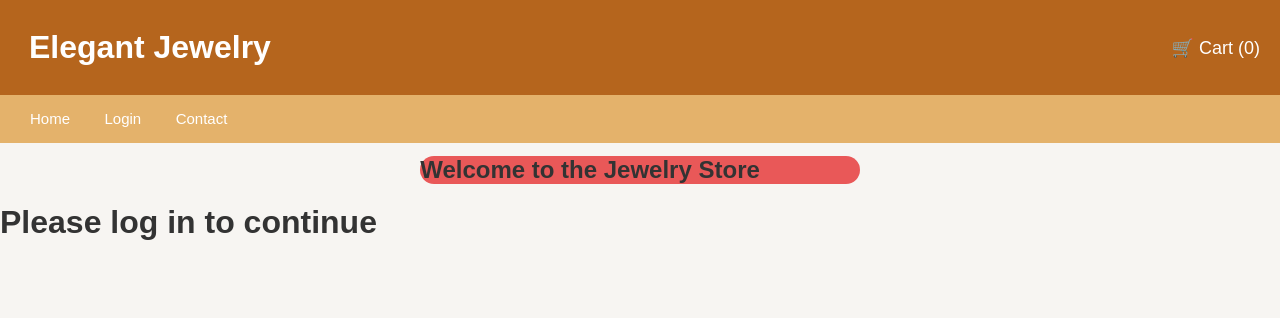
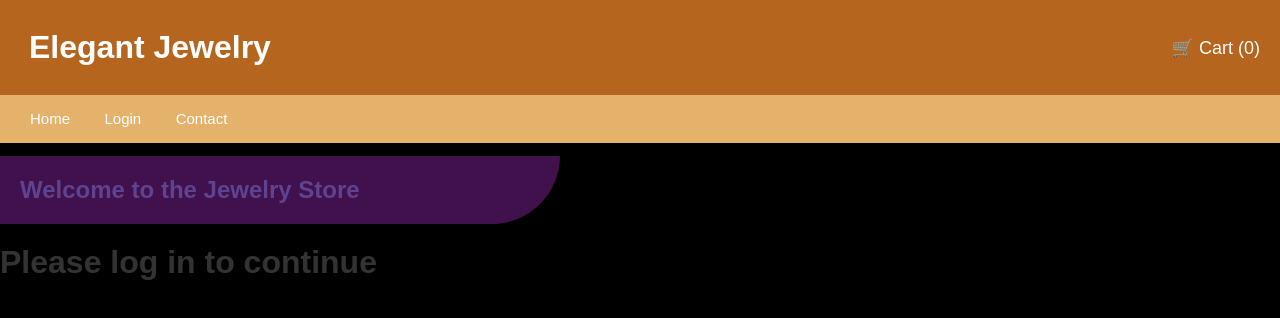
Before and after one commit to LardTheTard/shop, a plain HTML site: page public/login.html in a window 1280 px wide. Drawn offline with Linux system fonts and the light colour scheme.

Commit message:
login update

```diff
--- a/public/login.html
+++ b/public/login.html
@@ -5,7 +5,7 @@
     <title>title</title>
     <link rel="stylesheet" href="styles.css" />
 </head>
-<body>
+<body style ="background-color: black;">
 <header id="header1">
     <h1 style="padding: 9px;">Elegant Jewelry</h1>
     <div id="cart">
@@ -20,7 +20,7 @@
   </nav>
 </header>
 <div id="message">
-    <h2 style = "background: rgb(233, 88, 88); display: flex; justify-self: center; padding-right: 100px; border-radius: 20px; margin-top: 1%;">Welcome to the Jewelry Store</h2>
+    <h2 style = "color: rgba(129, 124, 221, 0.466); background: rgb(65, 17, 77); display: flex; justify-self: left; padding: 20px 200px 20px 20px; border-radius: 0px 0 300px 0px; margin-top: 1%;">Welcome to the Jewelry Store</h2>
     <h1>Please log in to continue</h1>
 </body>
 </html>
```
